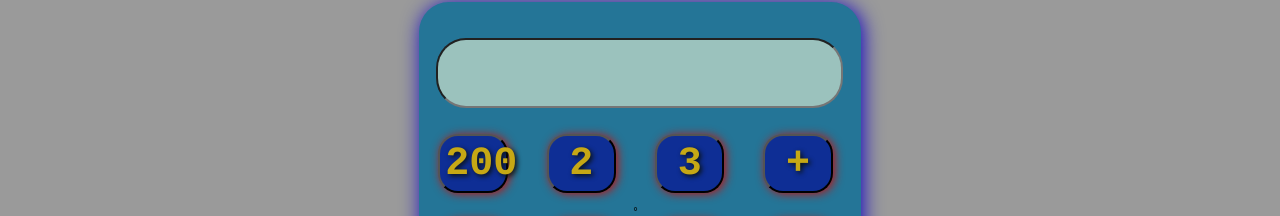
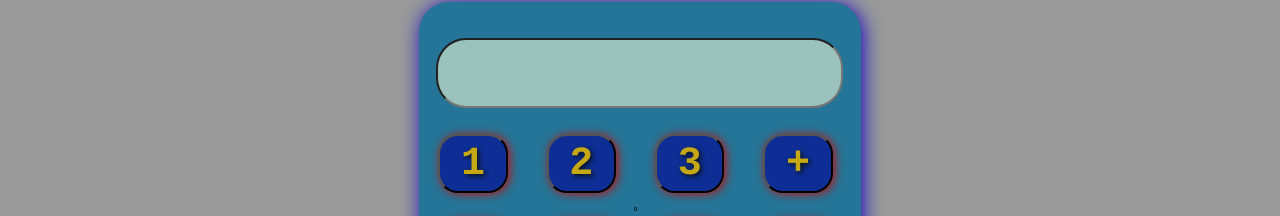
Before and after one commit to devil535/Web-Calculator, a plain HTML site: page index.html in a window 1280 px wide. Shown: the part 131-347 px from the top of the page. Drawn offline with Linux system fonts and the light colour scheme; a web font is replaced by a local one.

Commit message:
Num changed

```diff
--- a/index.html
+++ b/index.html
@@ -39,7 +39,7 @@
         <div class="switch1">
 
             <!-- <button id="btn_1" onclick="btn1()" onmousedown="setAttribute('style','color:var( --light_designcolor);');" onmouseup="normaleffect('btn_1')">1</button> -->
-            <button id="btn_1" onclick="btn1()" onmousedown="designeffect('btn_1')" onmouseup="normaleffect('btn_1')">200</button>
+            <button id="btn_1" onclick="btn1()" onmousedown="designeffect('btn_1')" onmouseup="normaleffect('btn_1')">1</button>
             <button id="btn_2" onclick="btn2()"  onmousedown="designeffect('btn_2')" onmouseup="normaleffect('btn_2')">2</button>
             <button id="btn_3" onclick="btn3()" onmousedown="designeffect('btn_3')" onmouseup="normaleffect('btn_3')">3</button>
             <button id="btn_plus" onclick="plus()" onmousedown="designeffect('btn_plus')" onmouseup="normaleffect('btn_plus')">+</button>
```
